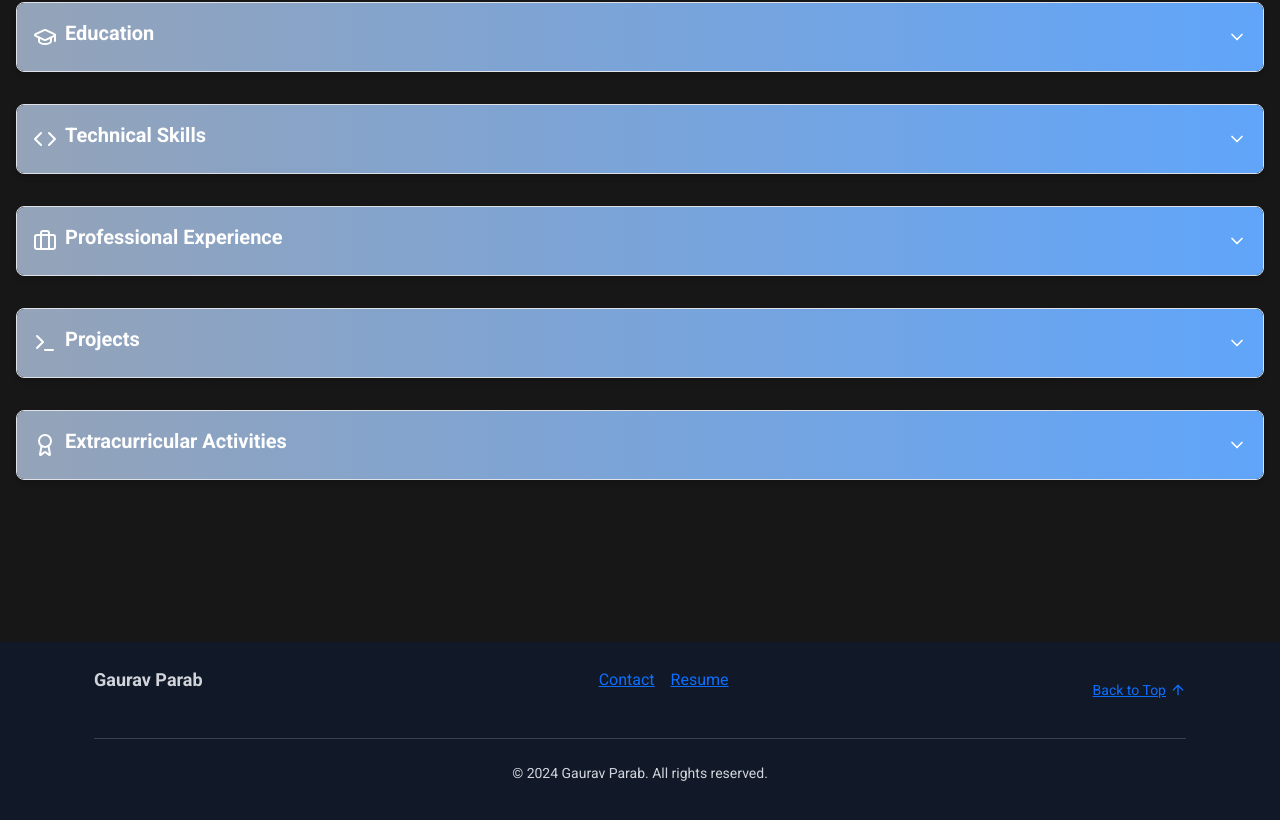
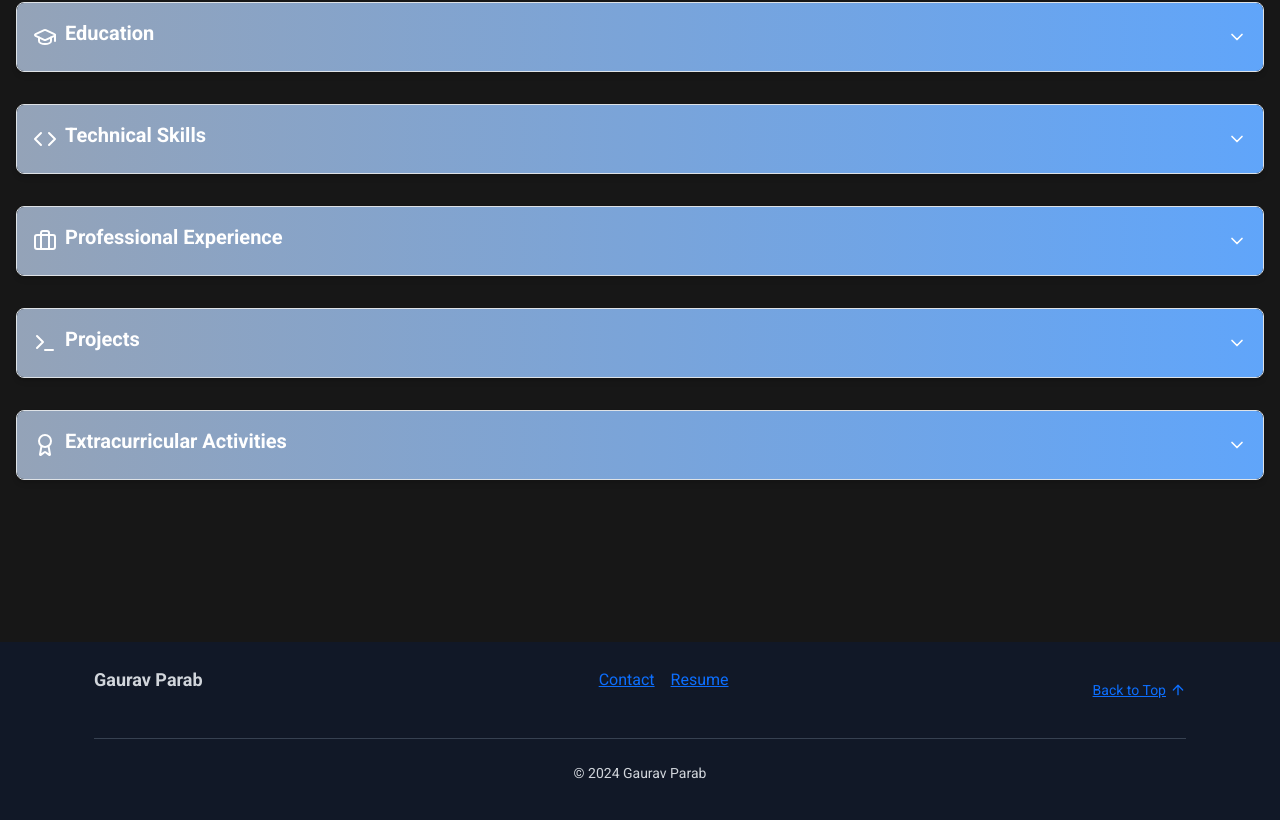
Before and after one commit to graviscool/gauravkparab.com, a Next.js app: page /resume in a window 1280 px wide. Shown: the part 214-1034 px from the top of the page. Built offline with nearby package versions, Linux system fonts and the light colour scheme.

Commit message:
footer: remove all rights reserved (not really needed)

```diff
--- a/src/app/components/Footer.tsx
+++ b/src/app/components/Footer.tsx
@@ -69,9 +69,7 @@ export default function Footer() {
             isDark ? "border-t border-gray-700" : "border-t border-gray-300"
           }`}
         >
-          <p>
-            &copy; {new Date().getFullYear()} Gaurav Parab. All rights reserved.
-          </p>
+          <p>&copy; {new Date().getFullYear()} Gaurav Parab</p>
         </div>
       </div>
     </footer>
```
